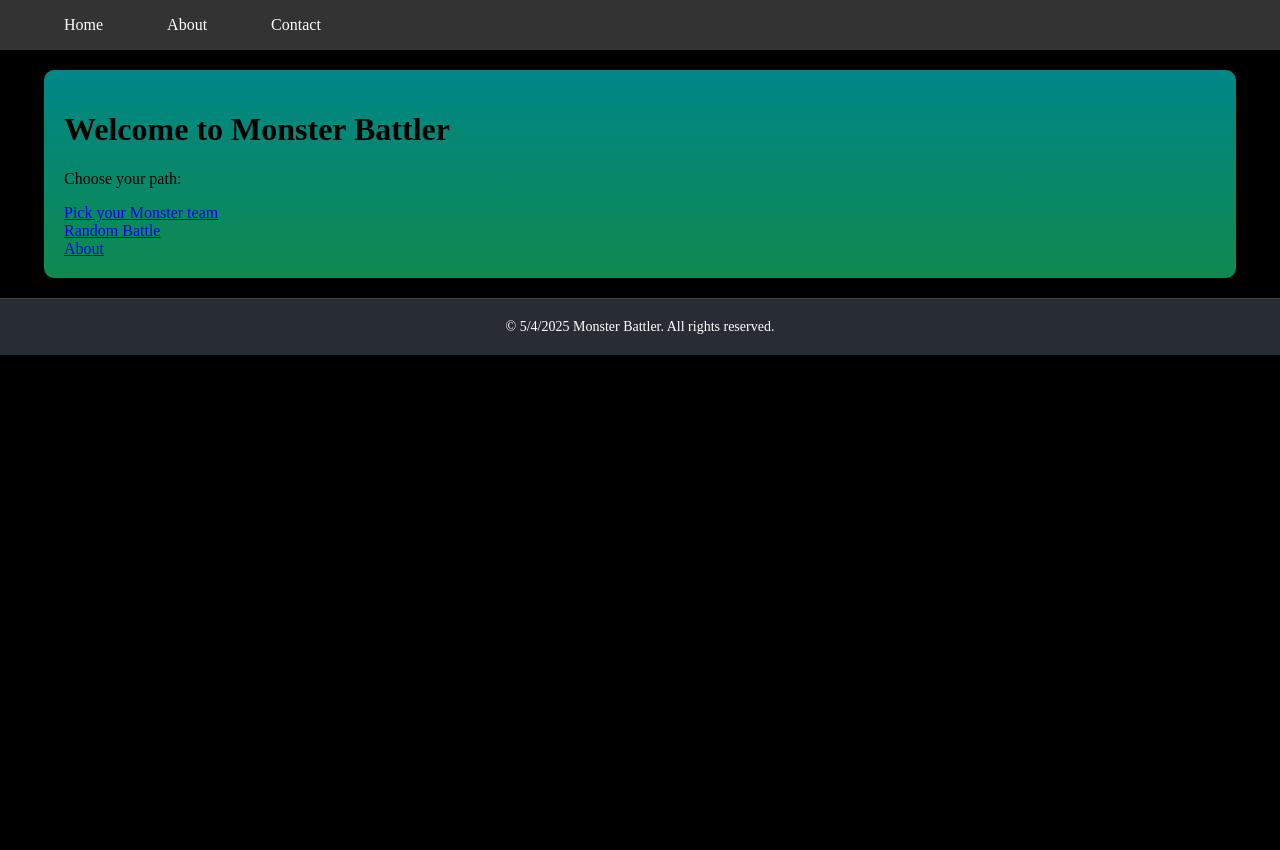
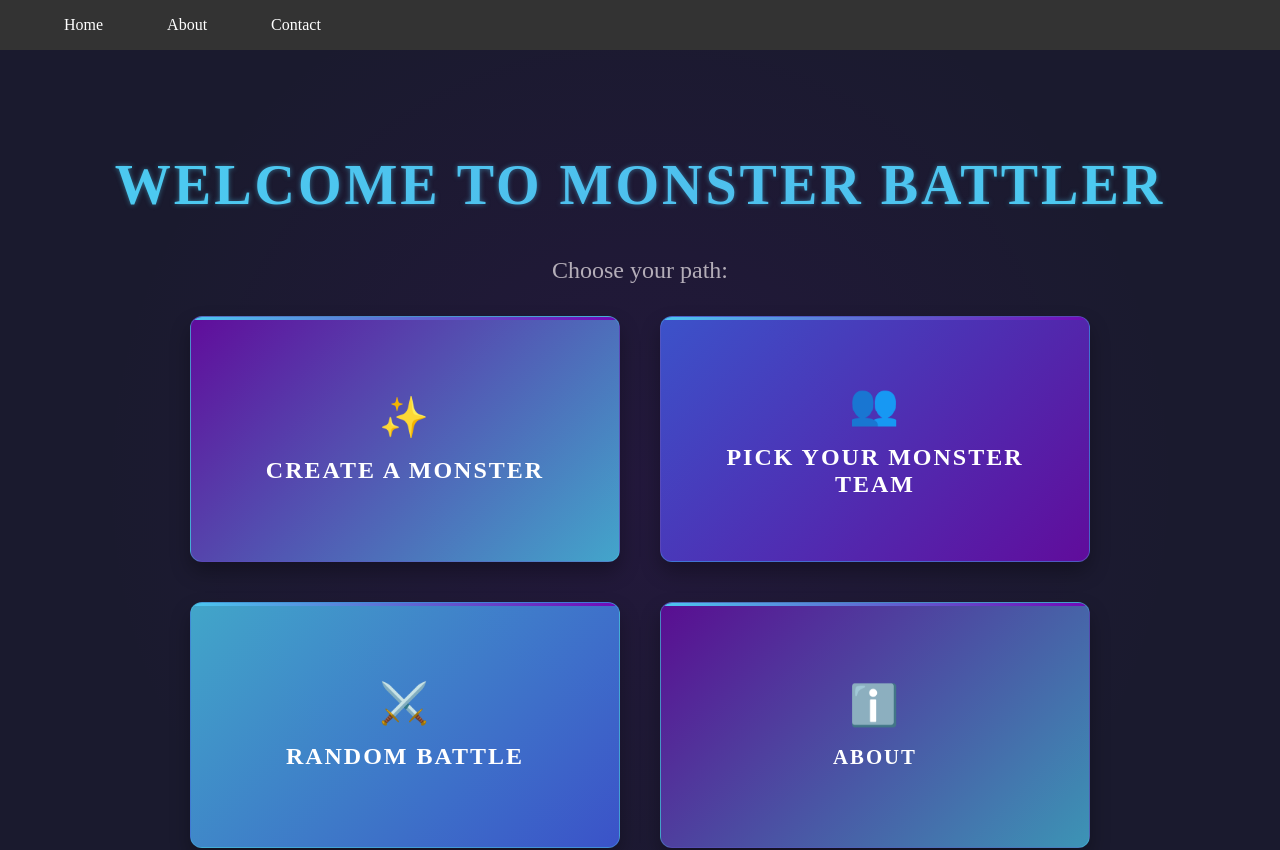
Before and after one commit to SrmTech-git/monsterBattlerReact, a React (Vite) app in the folder monsterBattlerReact/: page / in a window 1280 px wide. Shown: the top 850 px of the page. Before the commit the page ends 800 px from the top, so only its background shows below. Built offline with nearby package versions, Linux system fonts and the light colour scheme.

Commit message:
Added css to landing page

```diff
--- a/monsterBattlerReact/src/App.jsx
+++ b/monsterBattlerReact/src/App.jsx
@@ -7,6 +7,7 @@ import Footer from './Components/Footer/Footer'
 import MainNav from './Components/MainNav/MainNav'
 import BattlePage from './Views/BattlePage/BattlePage'
 import MonsterPage from './Views/MonsterPage/MonsterPage'
+import CreateMonster from './Components/CreateMonster/CreateMonster'
 
 function App() {
   const [count, setCount] = useState(0)
@@ -25,6 +26,7 @@ function App() {
         <Routes>
 
           <Route path='/' element={<HomePage />} />
+          <Route path='/create' element={<CreateMonster/>} />
           <Route path='/battle' element={<BattlePage/>} />
           <Route path='/monsters' element={<MonsterPage/>} />
         </Routes>
--- a/monsterBattlerReact/src/Views/HomePage/HomePage/HomePage.jsx
+++ b/monsterBattlerReact/src/Views/HomePage/HomePage/HomePage.jsx
@@ -1,26 +1,40 @@
 import React from 'react';
 import { Link } from 'react-router-dom';
+import styles from './HomePage.module.css';
 
 function HomePage() {
     return (
-        <div className='pageContainer'>
+        <div className={styles.pageContainer}>
             <h1>Welcome to Monster Battler</h1>
             <p>Choose your path:</p>
-            <nav>
-                <div>
-                <Link to="/monsters" >Pick your Monster team</Link>
+            <nav className={styles.nav}>
+                <div className={styles.navItem}>
+                    <Link to="/create" className={styles.navLink}>
+                        <span className={styles.createIcon}>✨</span>
+                        Create a monster
+                    </Link>
                 </div>
-
-                <div>
-                <Link to="/battle" >Random Battle</Link>
+                <div className={styles.navItem}>
+                    <Link to="/monsters" className={styles.navLink}>
+                        <span className={styles.teamIcon}>👥</span>
+                        Pick your Monster team
+                    </Link>
                 </div>
-
-                <div>
-                <Link to="/about" >About</Link>
+                <div className={styles.navItem}>
+                    <Link to="/battle" className={styles.navLink}>
+                        <span className={styles.battleIcon}>⚔️</span>
+                        Random Battle
+                    </Link>
+                </div>
+                <div className={styles.navItem}>
+                    <Link to="/about" className={styles.navLink}>
+                        <span className={styles.aboutIcon}>ℹ️</span>
+                        About
+                    </Link>
                 </div>
             </nav>
         </div>
     );
-};
+}
 
 export default HomePage;
--- a/monsterBattlerReact/src/Views/HomePage/HomePage/HomePage.module.css
+++ b/monsterBattlerReact/src/Views/HomePage/HomePage/HomePage.module.css
@@ -1,3 +1,189 @@
-.home-page{
-    max-width: 90%;
-}
+/* HomePage.module.css */
+:root {
+    --bg-dark: #1a1a2e;
+    --bg-medium: #16213e;
+    --bg-light: #252941;
+    --accent-1: #7209b7;
+    --accent-2: #4361ee;
+    --accent-3: #4cc9f0;
+    --text-light: #f8f9fa;
+    --text-medium: #b8b8b8;
+    --danger: #ff5151;
+    --success: #39e75f;
+  }
+
+  .pageContainer {
+    display: flex;
+    flex-direction: column;
+    align-items: center;
+    justify-content: center;
+    min-height: 100vh;
+    background-color: var(--bg-dark);
+    color: var(--text-light);
+    padding: 2rem;
+    position: relative;
+    overflow: hidden;
+  }
+
+  /* Background effect */
+  .pageContainer::before {
+    content: '';
+    position: absolute;
+    top: 0;
+    left: 0;
+    width: 100%;
+    height: 100%;
+    background: radial-gradient(circle at center, rgba(114, 9, 183, 0.1) 0%, rgba(26, 26, 46, 0) 70%);
+    pointer-events: none;
+  }
+
+  .pageContainer h1 {
+    font-size: 3.5rem;
+    margin-bottom: 1rem;
+    text-align: center;
+    color: var(--accent-3);
+    text-transform: uppercase;
+    letter-spacing: 3px;
+    text-shadow: 0 0 15px rgba(76, 201, 240, 0.6);
+    animation: glow 3s ease-in-out infinite alternate;
+  }
+
+  @keyframes glow {
+    from {
+      text-shadow: 0 0 5px rgba(76, 201, 240, 0.5);
+    }
+    to {
+      text-shadow: 0 0 20px rgba(76, 201, 240, 0.8), 0 0 30px rgba(114, 9, 183, 0.5);
+    }
+  }
+
+  .pageContainer p {
+    font-size: 1.5rem;
+    margin-bottom: 2rem;
+    text-align: center;
+    color: var(--text-medium);
+  }
+
+  .nav {
+    display: grid;
+    grid-template-columns: 1fr 1fr;
+    gap: 2.5rem;
+    width: 100%;
+    max-width: 900px;
+    margin: 0 auto;
+  }
+
+  .navItem {
+    position: relative;
+    transition: transform 0.3s ease;
+    perspective: 1000px;
+  }
+
+  .navItem:hover {
+    transform: translateY(-5px);
+  }
+
+  .navLink {
+    display: flex;
+    flex-direction: column;
+    align-items: center;
+    justify-content: center;
+    background: linear-gradient(135deg, rgba(114, 9, 183, 0.8), rgba(67, 97, 238, 0.8));
+    color: white;
+    text-align: center;
+    padding: 2rem 1.5rem;
+    text-decoration: none;
+    font-size: 1.5rem;
+    font-weight: bold;
+    text-transform: uppercase;
+    letter-spacing: 2px;
+    border-radius: 12px;
+    box-shadow: 0 10px 20px rgba(0, 0, 0, 0.3);
+    transition: all 0.3s ease;
+    border: 1px solid rgba(76, 201, 240, 0.3);
+    position: relative;
+    overflow: hidden;
+    min-height: 180px;
+  }
+
+  .navLink::before {
+    content: '';
+    position: absolute;
+    top: -2px;
+    left: -2px;
+    width: calc(100% + 4px);
+    height: 5px;
+    background: linear-gradient(90deg, var(--accent-3), var(--accent-1));
+    z-index: 1;
+  }
+
+  .navLink:hover {
+    background: linear-gradient(135deg, rgba(114, 9, 183, 1), rgba(67, 97, 238, 1));
+    box-shadow: 0 15px 25px rgba(0, 0, 0, 0.4), 0 0 15px rgba(76, 201, 240, 0.5);
+  }
+
+  .navLink:active {
+    transform: translateY(2px);
+    box-shadow: 0 5px 15px rgba(0, 0, 0, 0.3);
+  }
+
+  .createIcon, .teamIcon, .battleIcon, .aboutIcon {
+    display: block;
+    font-size: 2.5rem;
+    margin-bottom: 1rem;
+  }
+
+  /* Special styling for links */
+  .navItem:nth-child(1) .navLink {
+    background: linear-gradient(135deg, rgba(114, 9, 183, 0.8), rgba(76, 201, 240, 0.8));
+  }
+
+  .navItem:nth-child(1) .navLink:hover {
+    background: linear-gradient(135deg, rgba(114, 9, 183, 1), rgba(76, 201, 240, 1));
+  }
+
+  .navItem:nth-child(2) .navLink {
+    background: linear-gradient(135deg, rgba(67, 97, 238, 0.8), rgba(114, 9, 183, 0.8));
+  }
+
+  .navItem:nth-child(2) .navLink:hover {
+    background: linear-gradient(135deg, rgba(67, 97, 238, 1), rgba(114, 9, 183, 1));
+  }
+
+  .navItem:nth-child(3) .navLink {
+    background: linear-gradient(135deg, rgba(76, 201, 240, 0.8), rgba(67, 97, 238, 0.8));
+  }
+
+  .navItem:nth-child(3) .navLink:hover {
+    background: linear-gradient(135deg, rgba(76, 201, 240, 1), rgba(67, 97, 238, 1));
+  }
+
+  .navItem:nth-child(4) .navLink {
+    background: linear-gradient(135deg, rgba(114, 9, 183, 0.7), rgba(76, 201, 240, 0.7));
+    font-size: 1.3rem;
+  }
+
+  .navItem:nth-child(4) .navLink:hover {
+    background: linear-gradient(135deg, rgba(114, 9, 183, 0.9), rgba(76, 201, 240, 0.9));
+  }
+
+  /* Responsive design */
+  @media (max-width: 768px) {
+    .nav {
+      grid-template-columns: 1fr;
+    }
+
+    .pageContainer h1 {
+      font-size: 2.5rem;
+    }
+
+    .pageContainer p {
+      font-size: 1.2rem;
+    }
+
+    .navLink {
+      padding: 1.5rem;
+      font-size: 1.2rem;
+      min-height: 150px;
+    }
+  }
--- a/monsterBattlerReact/src/Views/MonsterPage/MonsterPage.jsx
+++ b/monsterBattlerReact/src/Views/MonsterPage/MonsterPage.jsx
@@ -3,7 +3,6 @@ import { Link } from 'react-router-dom';
 import styles from './MonsterPage.module.css';
 import axios from 'axios';
 import MonsterDisplay from '../../Components/MonsterDisplay/MonsterDisplay';
-import CreateMonster from '../../Components/CreateMonster/CreateMonster';
 
 function MonsterPage() {
     const [teamMonsters, setTeamMonsters] = useState([]);
@@ -72,10 +71,6 @@ function MonsterPage() {
             setSaveSuccess(true);
             setSaveError('');
 
-            // Optional: Clear the form after successful save
-            // setTeamName('');
-            // setTeamMonsters([]);
-
         } catch (error) {
             console.error("Error saving team:", error);
             setSaveError('Failed to save team. Please try again.');
@@ -91,9 +86,7 @@ function MonsterPage() {
     }
 
     return (
-        <>
         <div className={styles.pageContainer}>
-
             <div className={styles.teamMonstersContainer}>
                 <h1>Your Monster Team</h1>
 
@@ -150,11 +143,6 @@ function MonsterPage() {
                 )}
             </div>
 
-            <div className={styles.createMonsterContainer}>
-                <h1>Create your monster</h1>
-                <CreateMonster />
-            </div>
-
             <div className={styles.monsterListContainer}>
                 <h1>Pick your monster</h1>
                 {allMonsters.length > 0 ? (
@@ -178,7 +166,6 @@ function MonsterPage() {
                 </Link>
             </div>
         </div>
-        </>
     );
 }
 
```
Also changed, not shown: monsterBattlerReact/src/Views/CreateMonsterPage/CreateMonsterPage.jsx (added, +12 -0 lines).
